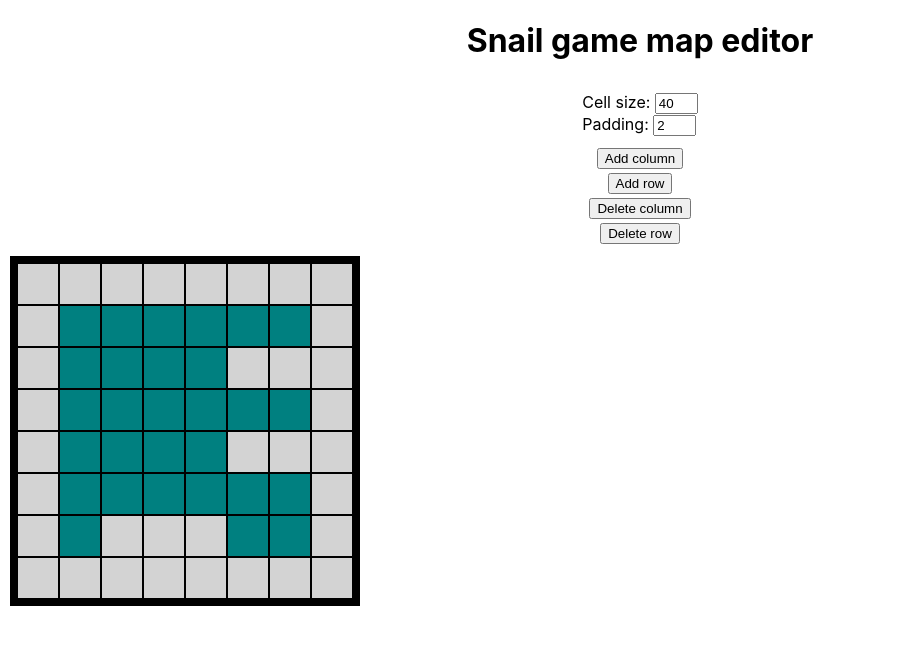
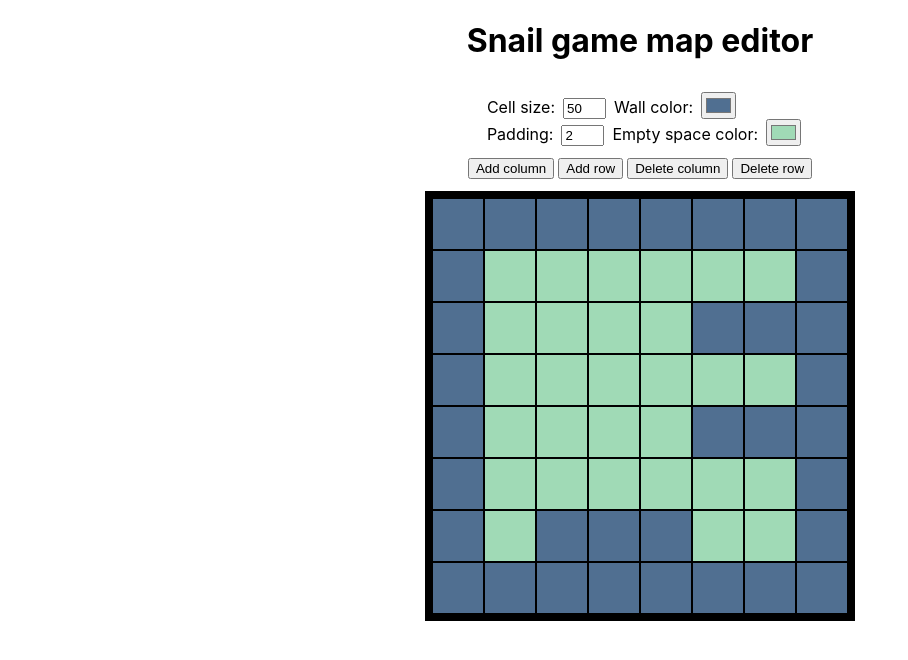
Before and after one commit to Snail-Game/snail-game, a React (Create React App) app: page / in a window 1280 px wide. Shown: the top 660 px of the page, without its empty margins (0-908 px from the left). Built offline with nearby package versions, Linux system fonts and the light colour scheme.

Commit message:
Remove unnecessary line

```diff
--- a/src/App.css
+++ b/src/App.css
@@ -2,12 +2,17 @@ canvas {
   background-color: black;
   margin: 10px;
   border: 8px solid black;
-  align-self: start;
+  align-self: center;
 }
 
 #main {
   display: flex;
   flex-direction: column;
+}
+
+#button-div {
+  display: flex;
+  justify-content: center;
 }
 
 form {
@@ -18,6 +23,7 @@ form {
 button {
   width: fit-content;
   align-self: center;
+  justify-self: center;
   margin: 2px;
 }
 
@@ -28,3 +34,7 @@ h1 {
 input {
   width: 35px;
 }
+
+label {
+  margin: 8px;
+}
--- a/src/App.js
+++ b/src/App.js
@@ -1,5 +1,4 @@
 import './App.css';
-import { useState } from 'react';
 import Canvas from './Canvas';
 
 function App() {
--- a/src/Canvas.js
+++ b/src/Canvas.js
@@ -13,11 +13,13 @@ export default function Canvas() {
       [1,0,1,0,1,0,0,1],
       [1,1,1,1,1,1,1,1]]);
   const [padding, setPadding] = useState(2);
-  const [cellSize, setCellSize] = useState(40);
+  const [cellSize, setCellSize] = useState(50);
   const [numRows, setNumRows] = useState(8);
   const [numColumns, setNumColumns] = useState(8);
-  const [canvasWidth, setCanvasWidth] = useState(334);
-  const [canvasHeight, setCanvasHeight] = useState(334);
+  const [canvasWidth, setCanvasWidth] = useState(414); //i.v. manually calculated
+  const [canvasHeight, setCanvasHeight] = useState(414);
+  const [wallColor, setWallColor] = useState('#506F91');
+  const [spaceColor, setSpaceColor] = useState('#A0DAB6');
 
   useEffect(() => {
     if (tileColumns.length < numColumns) {
@@ -62,10 +64,10 @@ export default function Canvas() {
       tileColumns.forEach((column, i) => {
         column.forEach((tile, j) => {
           if (tile > 0) {
-            ctx.fillStyle = 'lightgrey';
+            ctx.fillStyle = wallColor;
             ctx.fillRect(i * (cellSize + padding), j * (cellSize + padding), cellSize, cellSize);
           } else if (tile === 0) {
-            ctx.fillStyle = 'teal';
+            ctx.fillStyle = spaceColor;
             ctx.fillRect(i * (cellSize + padding), j * (cellSize + padding), cellSize, cellSize);
           }
         })
@@ -102,20 +104,36 @@ export default function Canvas() {
     }
   }
 
+  const handleWallChange = (e) => {
+    setWallColor(e.target.value);
+    setTileColumns([...tileColumns]);
+  }
+
+  const handleSpaceChange = (e) => {
+    setSpaceColor(e.target.value);
+    setTileColumns([...tileColumns]);
+  }
+
   return (
     <div id='main'>
       <h1>Snail game map editor</h1>
       <form id='form'>
-        <label>Cell size: </label>
+        <label>Cell size:</label>
         <input type={'number'} value={cellSize} onChange={e => handleCellChange(e)}></input>
+        <label>Wall color:</label>
+        <input type={'color'} value={wallColor} onChange={e => handleWallChange(e)}></input>
         <br></br>
-        <label>Padding: </label>
+        <label>Padding:</label>
         <input type={'number'} value={padding} onChange={e => handlePaddingChange(e)}></input>
+        <label>Empty space color:</label>
+        <input type={'color'} value={spaceColor} onChange={e => handleSpaceChange(e)}></input>
       </form>
-      <button onClick={() => setNumColumns(numColumns + 1)}>Add column</button>
-      <button onClick={() => setNumRows(numRows + 1)}>Add row</button>
-      <button onClick={() => setNumColumns(numColumns - 1)}>Delete column</button>
-      <button onClick={() => setNumRows(numRows - 1)}>Delete row</button>
+      <div id='button-div'>
+        <button onClick={() => setNumColumns(numColumns + 1)}>Add column</button>
+        <button onClick={() => setNumRows(numRows + 1)}>Add row</button>
+        <button onClick={() => setNumColumns(numColumns - 1)}>Delete column</button>
+        <button onClick={() => setNumRows(numRows - 1)}>Delete row</button>
+      </div>
       <canvas ref={canvasRef} id='canvas' width={`${canvasWidth}`} height={`${canvasHeight}`}>
       </canvas>
 
```
